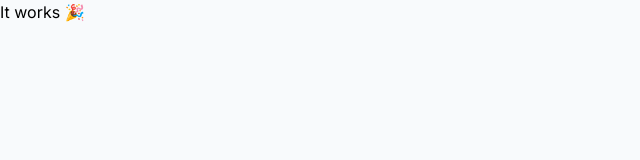
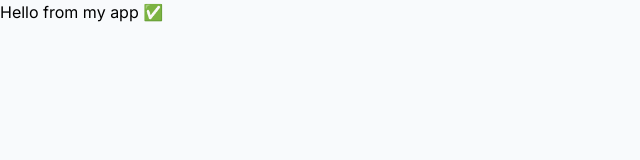
Before and after one commit to amwolves77/Thinking-In-Pores, a React (Vite) app: page / in a window 1280 px wide. Shown: the top 160 px of the page, without its empty margins (0-640 px from the left). Built offline with nearby package versions, Linux system fonts and the light colour scheme.

Commit message:
Add App component to main rendering

```diff
--- a/src/main.jsx
+++ b/src/main.jsx
@@ -1,8 +1,12 @@
 import React from "react";
 import { createRoot } from "react-dom/client";
 
+function App() {
+  return <h1>Hello from my app ✅</h1>;
+}
+
 createRoot(document.getElementById("root")).render(
   <React.StrictMode>
-    <h1>It works 🎉</h1>
+    <App />
   </React.StrictMode>
 );
```
